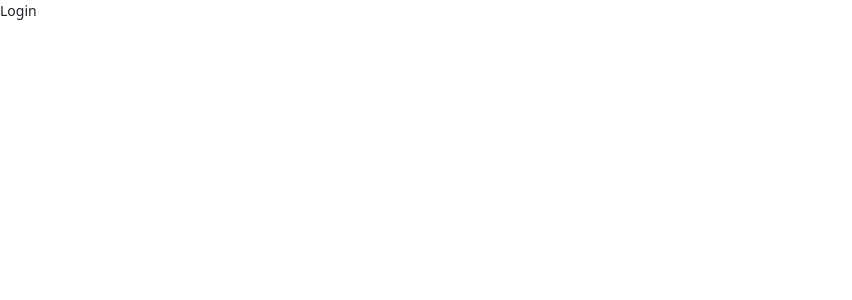
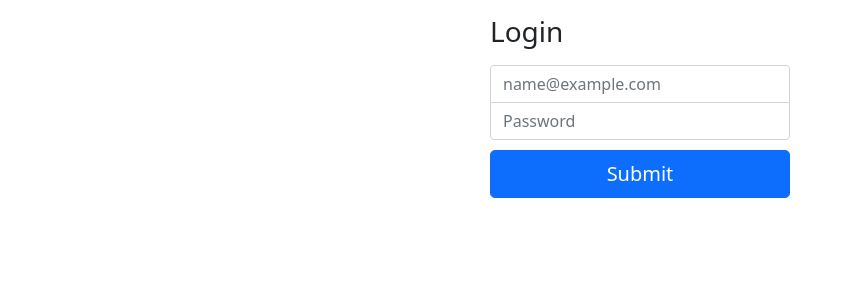
Before and after one commit to AmosMbeki/vue-admin, a Vue app: page /login in a window 1280 px wide. Shown: the top 300 px of the page, without its empty margins (0-852 px from the left). Built offline with nearby package versions, Linux system fonts and the light colour scheme.

Commit message:
Login with reactive added

```diff
--- a/src/pages/Login.vue
+++ b/src/pages/Login.vue
@@ -1,9 +1,83 @@
 <template>
-    Login
+    <main class="form-signin">
+        <form @submit.prevent="submit" >
+
+            <h1 class="h3 mb-3 fw-normal">Login</h1>
+
+            <input v-model="form.email" type="email" class="form-control" placeholder="name@example.com" required>
+
+            <input v-model="form.password" type="password" class="form-control" placeholder="Password" required>
+
+            <button class="w-100 btn btn-lg btn-primary" type="submit">Submit</button>
+
+        </form>
+    </main>
 </template>
 
 <script>
+    import {reactive} from 'vue';
+
     export default {
-        name: 'Login'
+        name: 'Login',
+
+        setup(){
+            const form = reactive({
+                email: '',
+                password: ''
+            });
+
+            const submit = () => {
+                console.log({
+                    email: form.email,
+                    password: form.password
+                });
+            }
+
+            return {
+                form, submit
+            }
+        }
     }
 </script>
+
+<style scoped>
+    html,
+    body {
+    height: 100%;
+    }
+
+    body {
+    display: flex;
+    align-items: center;
+    padding-top: 40px;
+    padding-bottom: 40px;
+    background-color: #f5f5f5;
+    }
+
+    .form-signin {
+    width: 100%;
+    max-width: 330px;
+    padding: 15px;
+    margin: auto;
+    }
+
+    .form-signin .checkbox {
+    font-weight: 400;
+    }
+
+    .form-signin .form-floating:focus-within {
+    z-index: 2;
+    }
+
+    .form-signin input[type="email"] {
+    margin-bottom: -1px;
+    border-bottom-right-radius: 0;
+    border-bottom-left-radius: 0;
+    }
+
+    .form-signin input[type="password"] {
+    margin-bottom: 10px;
+    border-top-left-radius: 0;
+    border-top-right-radius: 0;
+    }
+</style>
```
